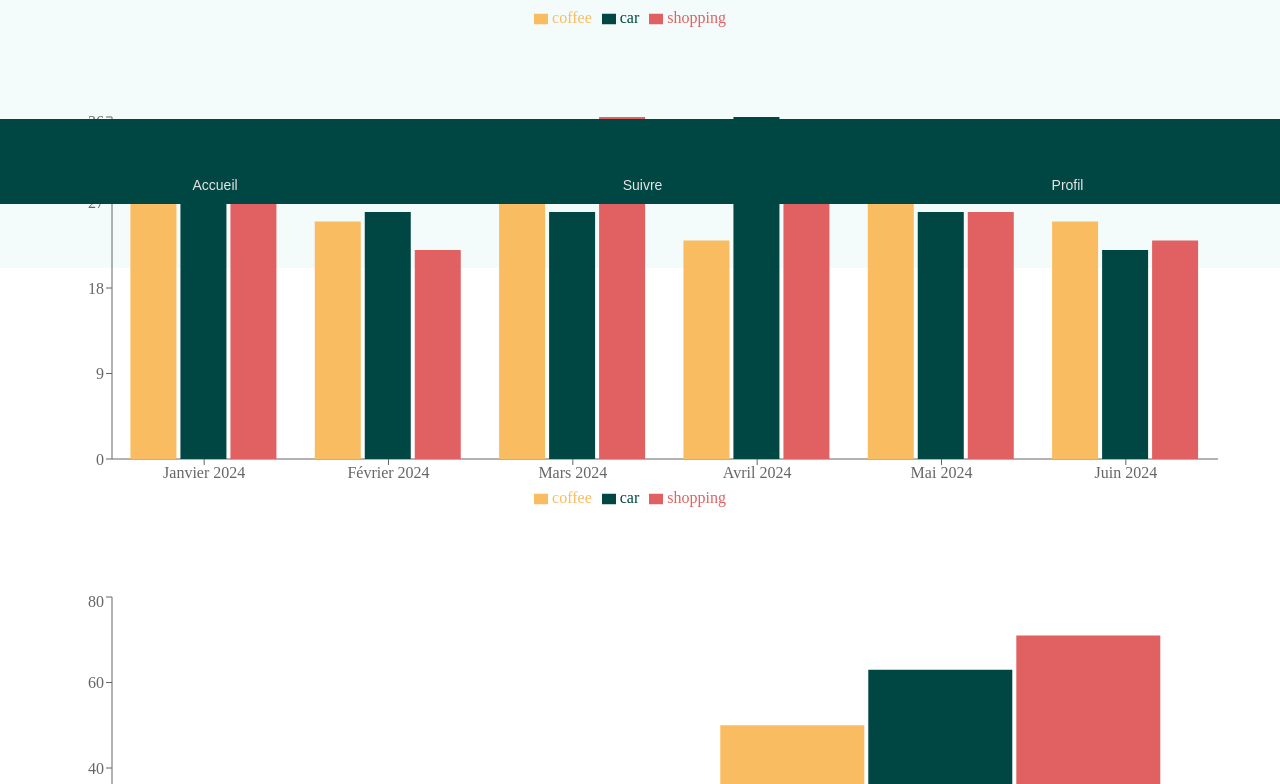
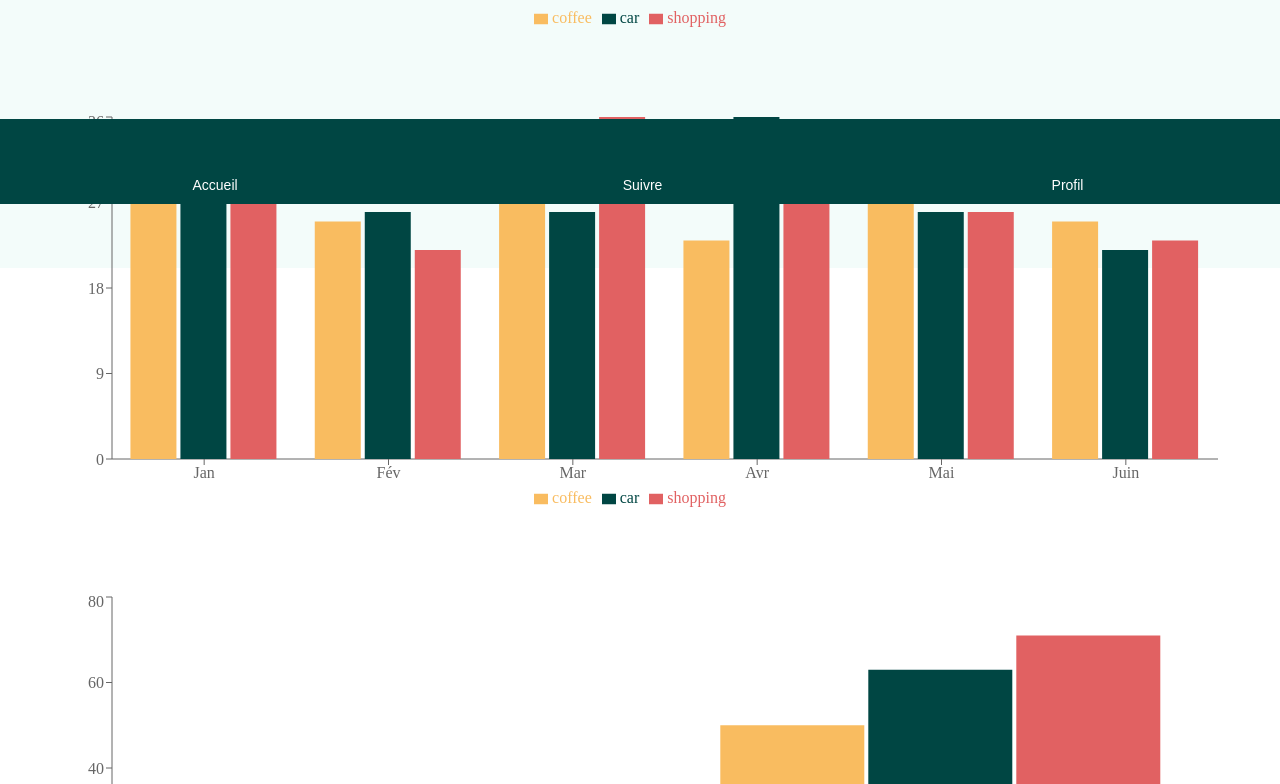
Before and after one commit to Agrumee/moinscestbien, a React (Vite) app in the folder front/: page / in a window 1280 px wide. Shown: the part 596-1380 px from the top of the page. Built offline with nearby package versions, Linux system fonts and the light colour scheme.

Commit message:
change date display on graphs

```diff
--- a/front/src/components/atoms/ConsumptionsChart/ConsumptionsChart.tsx
+++ b/front/src/components/atoms/ConsumptionsChart/ConsumptionsChart.tsx
@@ -18,16 +18,16 @@ const groupDataByPeriod = (data: Array<{ date: string; product: string; quantity
 
     switch (period) {
       case 'daily':
-        key = new Date(date).toLocaleDateString('fr-FR').slice(0, 5); // Format DD/MM
+        key = new Date(date).toLocaleDateString('fr-FR').slice(0, 5);
         break;
       case 'weekly':
         const startOfWeek = new Date(dateObj.setDate(dateObj.getDate() - dateObj.getDay()));
         const endOfWeek = new Date(startOfWeek);
         endOfWeek.setDate(startOfWeek.getDate() + 6);
-        key = `${startOfWeek.toLocaleDateString('fr-FR')} au ${endOfWeek.toLocaleDateString('fr-FR')}`;
+        key = `${startOfWeek.toLocaleDateString('fr-FR').slice(0, 5)}-${endOfWeek.toLocaleDateString('fr-FR').slice(0, 5)}`;
         break;
       case 'monthly':
-        key = `${dateObj.getMonth() + 1}/${dateObj.getFullYear()}`; // Format MM/YYYY
+        key = `${dateObj.getMonth() + 1}`;  // Utilisation uniquement du mois
         break;
       default:
         key = date;
@@ -53,13 +53,14 @@ const groupDataByPeriod = (data: Array<{ date: string; product: string; quantity
 const formatDate = (date: string, period: 'daily' | 'weekly' | 'monthly') => {
   const [month, year] = date.split('/').map(Number);
   const months = [
-    'Janvier', 'Février', 'Mars', 'Avril', 'Mai', 'Juin', 'Juillet', 'Août', 'Septembre', 'Octobre', 'Novembre', 'Décembre'
+    'Jan', 'Fév', 'Mar', 'Avr', 'Mai', 'Juin', 'Jui', 'Août', 'Sep', 'Oct', 'Nov', 'Déc'
   ];
 
   if (period === 'monthly') {
-    return `${months[month - 1]} ${year}`;
+    return months[month - 1];  // Pas d'année dans le format mensuel
   }
 
+  // Pour daily et weekly
   return date;
 };
 
--- a/front/src/styles/_variables.scss
+++ b/front/src/styles/_variables.scss
@@ -1,5 +1,5 @@
 $black: #212121;
-$white: #E8E4E6;
+$white: #FFFFFF;
 $red: #E16162;
 $yellow: #F9BC60;
 $dark_green: #004643;
```
